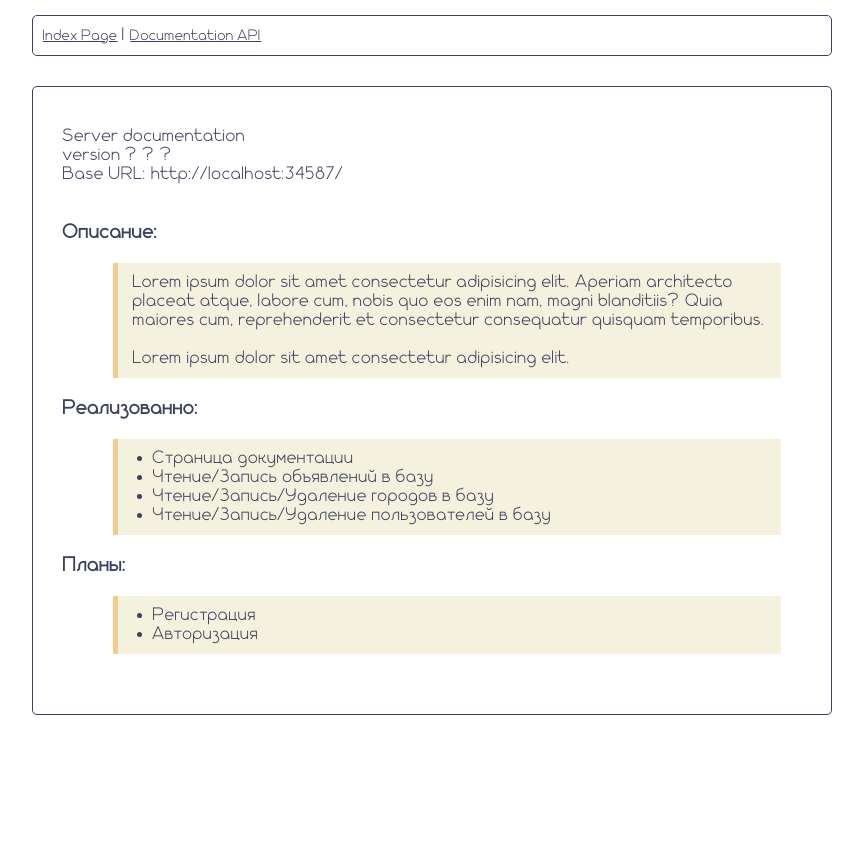
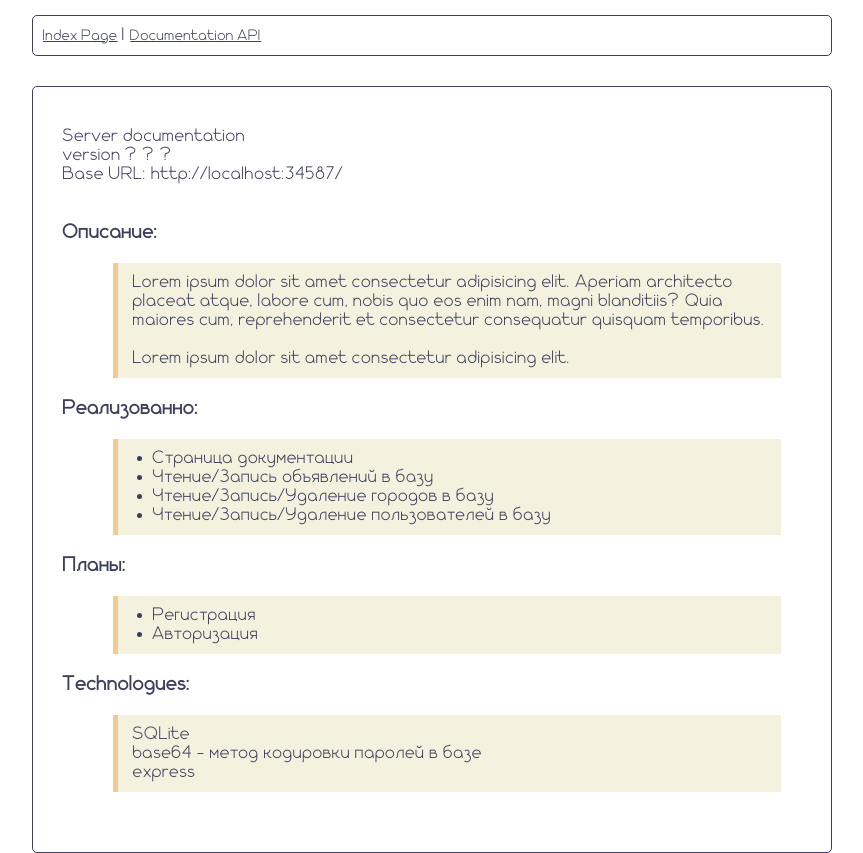
Before and after one commit to Passssword/server-poputchiki-app, a website: page client/index.html in a window 1280 px wide. Shown: the whole page, without its empty margins (208-1071 px from the left). Before the commit the page ends 800 px from the top, so only its background shows below. Drawn offline with Linux system fonts and the light colour scheme.

Commit message:
добавленно небольшой блок описиния технологий по корневому маршруту

```diff
--- a/client/index.html
+++ b/client/index.html
@@ -45,7 +45,15 @@
                 <li>Регистрация</li>
                 <li>Авторизация</li>
             </ul>
-        <div>
+        </div>
+        <h4>Technologues:</h4>
+        <div class="note">
+            SQLite<br />
+            base64 - метод кодировки паролей в базе <br />
+            express<br />
+
+        </div>
     </div>
+
 </body>
 </html>
```
